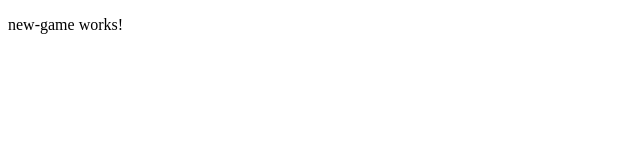
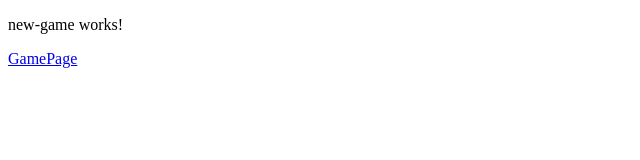
Before and after one commit to fraryjordan000/Project4_AngularGolf, an Angular app: page /new-game in a window 1280 px wide. Shown: the top 160 px of the page, without its empty margins (0-640 px from the left). Built offline with nearby package versions, Linux system fonts and the light colour scheme.

Commit message:
Routing finally works

```diff
--- a/src/app/app-routing.module.ts
+++ b/src/app/app-routing.module.ts
@@ -1,10 +1,19 @@
 import { NgModule } from '@angular/core';
 import { Routes, RouterModule } from '@angular/router';
 
-const routes: Routes = [];
+import { NewGameComponent } from './new-game/new-game.component';
+import { GameComponent } from './game/game.component';
+
+const routes: Routes = [
+  { path: "new-game" , component: NewGameComponent },
+  { path: "game", component: GameComponent},
+  { path: "", redirectTo: "/new-game", pathMatch: "full"},
+  { path: "**", component: NewGameComponent }
+];
 
 @NgModule({
   imports: [RouterModule.forRoot(routes)],
   exports: [RouterModule]
 })
+
 export class AppRoutingModule { }
--- a/src/app/app.component.html
+++ b/src/app/app.component.html
@@ -1,4 +1,2 @@
-
-
 
 <router-outlet></router-outlet>
--- a/src/app/app.module.ts
+++ b/src/app/app.module.ts
@@ -1,30 +1,20 @@
 import { BrowserModule } from '@angular/platform-browser';
 import { NgModule } from '@angular/core';
-import { RouterModule, Routes } from '@angular/router';
 
 import { AppRoutingModule } from './app-routing.module';
 import { AppComponent } from './app.component';
 import { NewGameComponent } from './new-game/new-game.component';
 import { GameComponent } from './game/game.component';
 
-const myRoutes: Routes = [
-  { path: "new-game" , component: NewGameComponent },
-  { path: "game", component: GameComponent},
-  { path: "", component: NewGameComponent},
-  { path: "**", component: NewGameComponent }
-];
-
 @NgModule({
   declarations: [
     AppComponent,
+    NewGameComponent,
     GameComponent
   ],
   imports: [
     BrowserModule,
-    AppRoutingModule,
-    RouterModule.forRoot(
-      myRoutes
-    )
+    AppRoutingModule
   ],
   providers: [],
   bootstrap: [AppComponent]
--- a/src/app/new-game/new-game.component.html
+++ b/src/app/new-game/new-game.component.html
@@ -1,3 +1,5 @@
 <p>
   new-game works!
 </p>
+
+<a routerLink="/game">GamePage</a>
```
